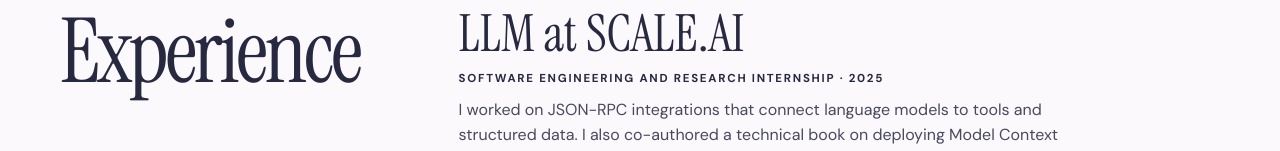
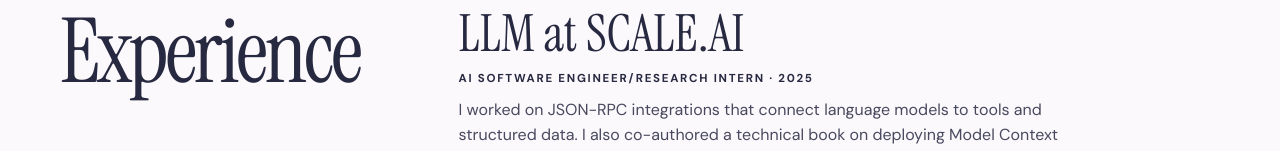
Before and after one commit to samyurs/samyurs.github.io, a plain HTML site: page index.html in a window 1280 px wide. Shown: the part 2252-2403 px from the top of the page. Drawn offline with Linux system fonts and the light colour scheme.

Commit message:
Update LLM at SCALE.AI internship title

```diff
--- a/index.html
+++ b/index.html
@@ -191,7 +191,7 @@
       <h2 class="section-title" id="experience-title">Experience</h2>
       <div>
         <h3>LLM at SCALE.AI</h3>
-        <p class="eyebrow">Software engineering and research internship · 2025</p>
+        <p class="eyebrow">AI Software Engineer/Research Intern · 2025</p>
         <p>I worked on JSON-RPC integrations that connect language models to tools and structured data. I also co-authored a technical book on deploying Model Context Protocol servers backed by MySQL and PostgreSQL.</p>
       </div>
     </section>
```
